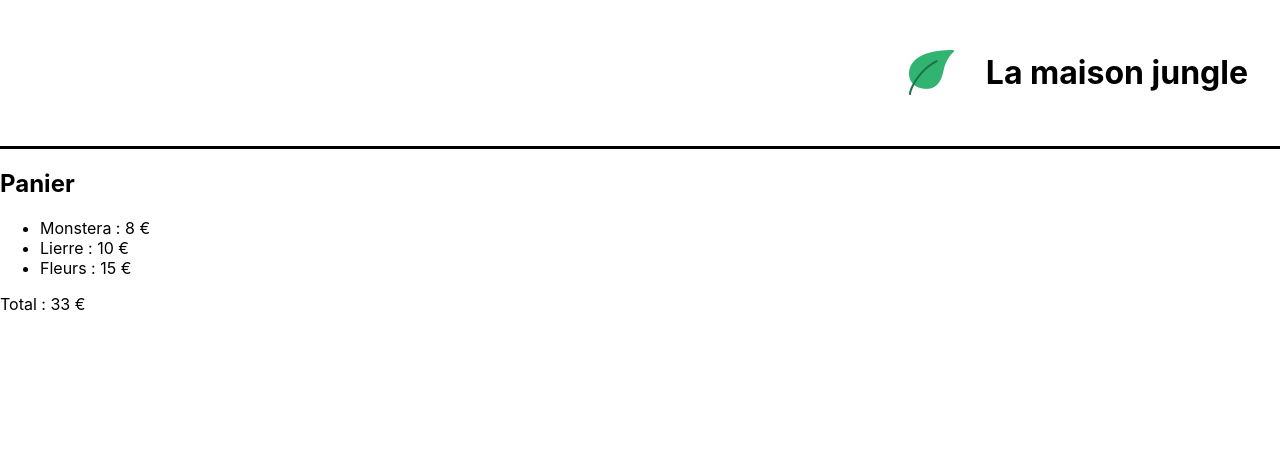
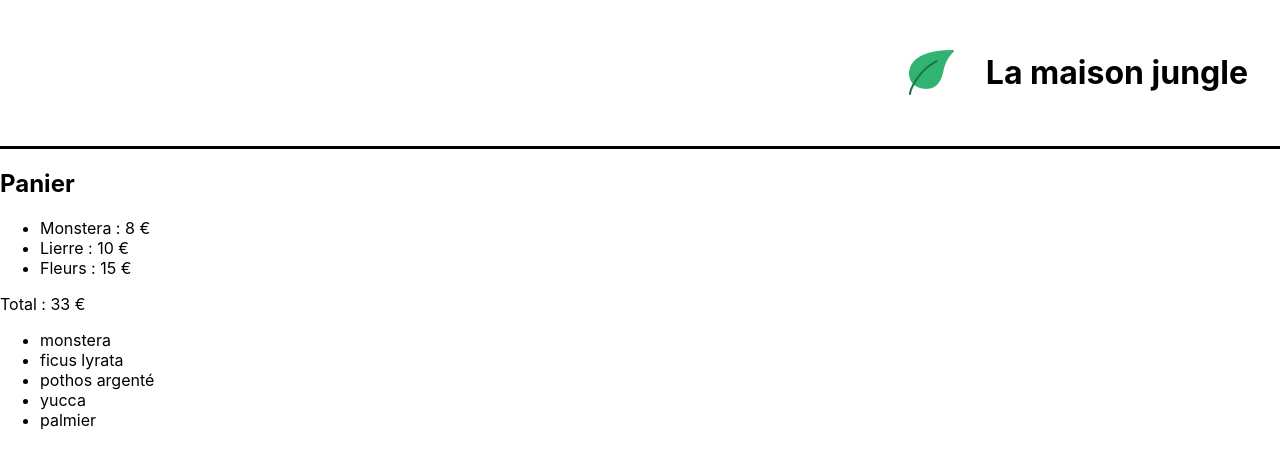
Before and after one commit to AdalbertPungu/Reactjs-Projects, a React (Create React App) app in the folder la-maison-jungle/: page / in a window 1280 px wide. Shown: the top 468 px of the page. Built offline with nearby package versions, Linux system fonts and the light colour scheme.

Commit message:
Import ShoppingList

```diff
--- a/la-maison-jungle/src/components/App.js
+++ b/la-maison-jungle/src/components/App.js
@@ -1,11 +1,13 @@
 import Banner from './Banner'
 import Cart from './Cart'
+import ShoppingList from './ShoppingList'
 
 function App() {
 	return (
 		<div>
 			<Banner />
 			<Cart />
+			<ShoppingList />
 		</div>
 	)
 }
```
